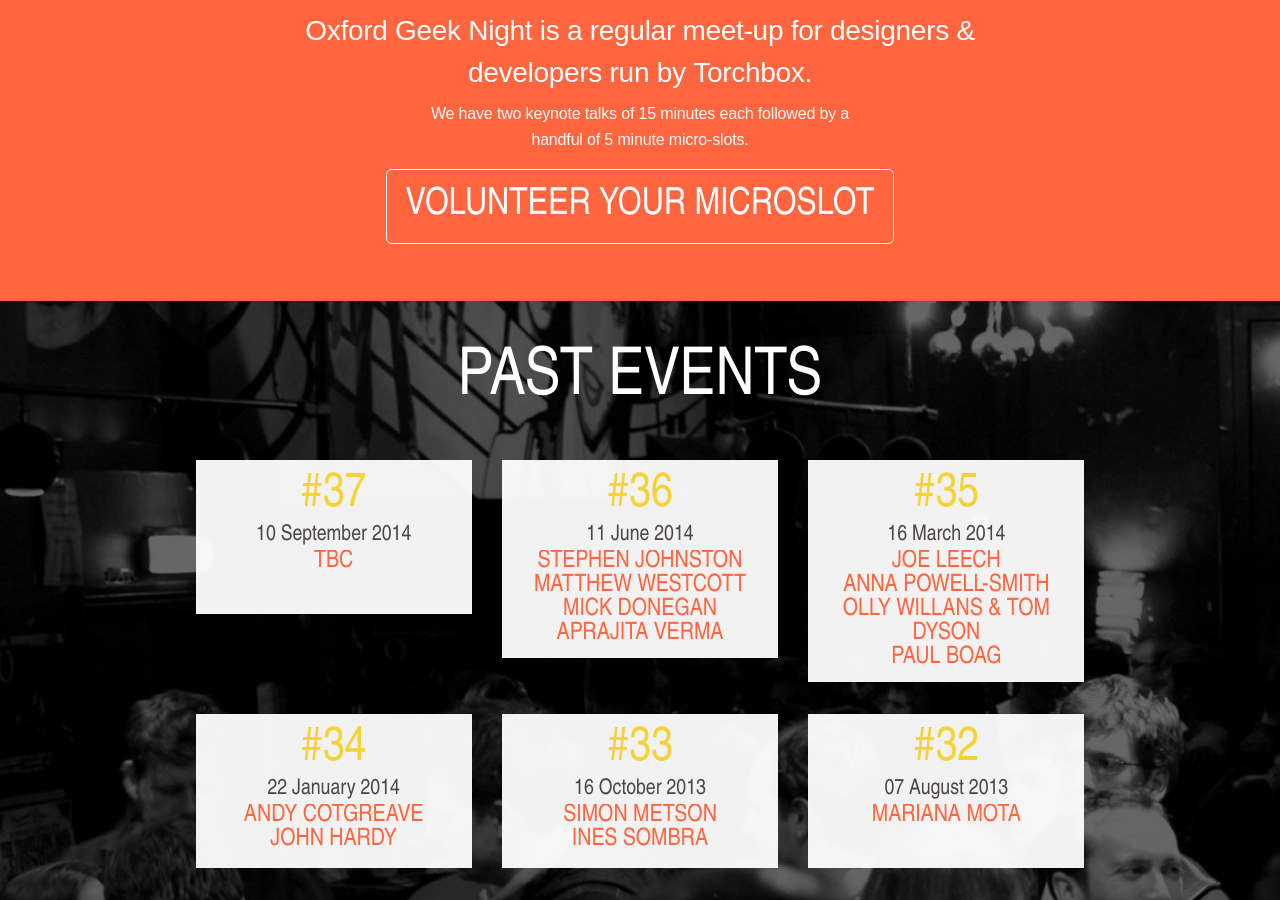
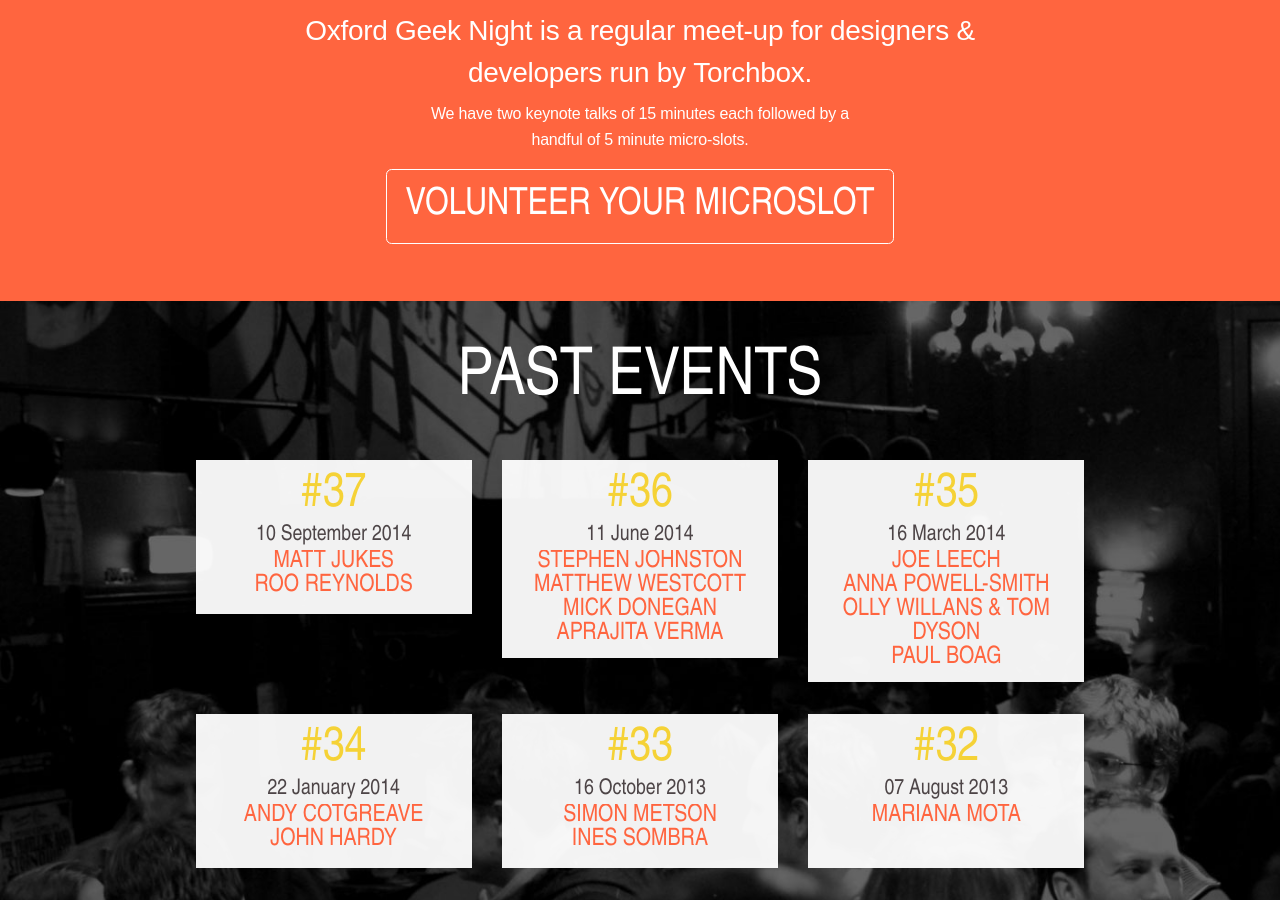
Before and after one commit to torchbox/ogn, a Jekyll site: the page built from _posts/2014-09-10-ogn37.markdown, in a window 1280 px wide and 900 px high, scrolled down 1522 px. Built offline with Jekyll 4.4.1, drawn with Linux system fonts in a browser that asks for light colours; nearby versions of some CDN libraries; Markdown is read by kramdown in place of the engine named in the settings.

Commit message:
Updated keynotes

```diff
--- a/_posts/2014-09-10-ogn37.markdown
+++ b/_posts/2014-09-10-ogn37.markdown
@@ -23,7 +23,7 @@
 lanyrd_short_url: ctkzx
 
 # Keynoters
-keynoters: [TBC]
+keynoters: [Matt Jukes, Roo Reynolds]
 ---
 
 <ul class="keynotes">
```
